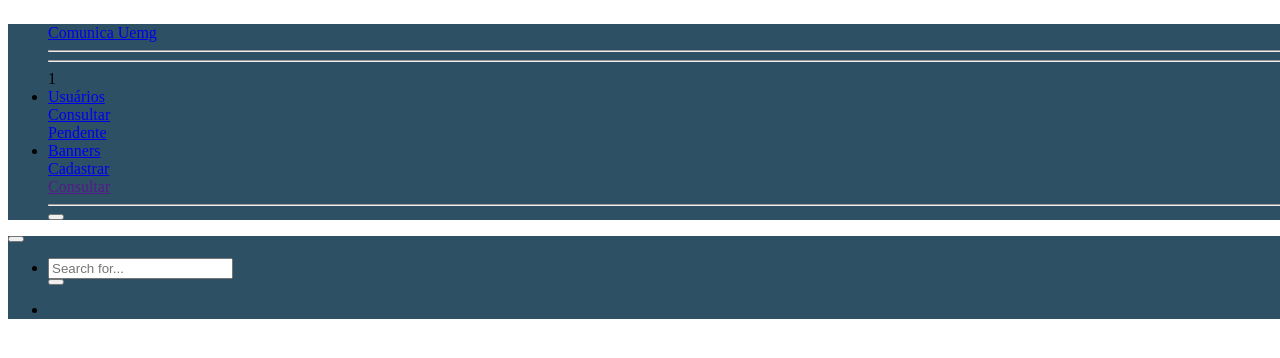
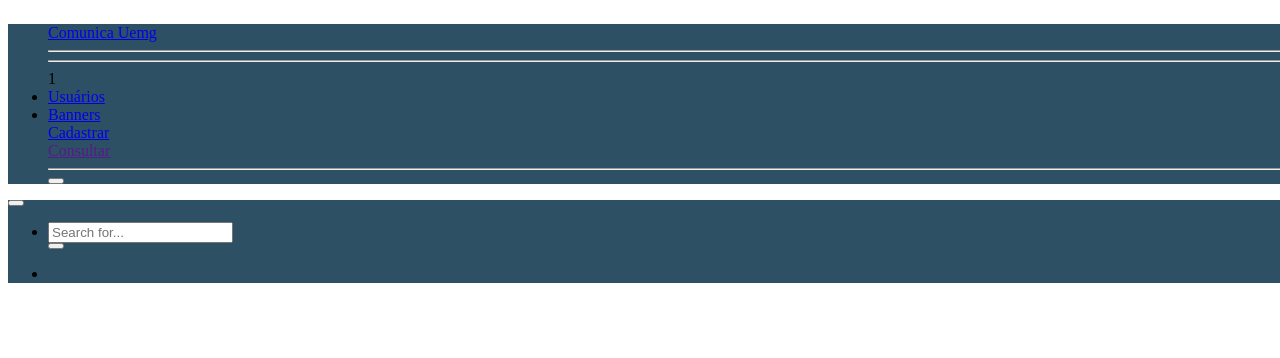
Before and after one commit to UEMGNUPSI/DivulgaUemgGeral, a PHP site: page /view/sidebar.php?banner=1 in a window 1280 px wide. Shown: the top 358 px of the page. Run offline with PHP 8.4, Linux system fonts and the light colour scheme.

Commit message:
10 Commit  - SideBar

```diff
--- a/view/sidebar.php
+++ b/view/sidebar.php
@@ -34,17 +34,10 @@
 
       <!-- Nav Item - Utilities Collapse Menu -->
       <li class="nav-item " style="position: relative;">
-        <a class="nav-link collapsed"  href="#" data-toggle="collapse" data-target="#collapseUtilitiesUser" aria-expanded="true" aria-controls="collapseUtilitiesUser">
+        <a class="nav-link collapsed"  href="consultaUsuario.php?banner=<?php echo $nome_banner; ?>" >
         <i class="fas fa-users"></i>
           <span >Usuários</span>
         </a>
-        <div id="collapseUtilitiesUser" class="collapse" aria-labelledby="headingUtilities" data-parent="#accordionSidebar">
-          <div class="bg-white py-2 collapse-inner rounded">
-            <a class="collapse-item" href="consultaUsuario.php?banner=<?php echo $nome_banner; ?>">Consultar</a>
-                <div class="dropdown-divider"></div>
-            <a class="collapse-item" href="#">Pendente</a>
-          </div>
-        </div>
       </li>
 
       <li class="nav-item " style="position: relative;">
```
Also changed, not shown: view/inicioReitoria.php (+11 -1 lines).
